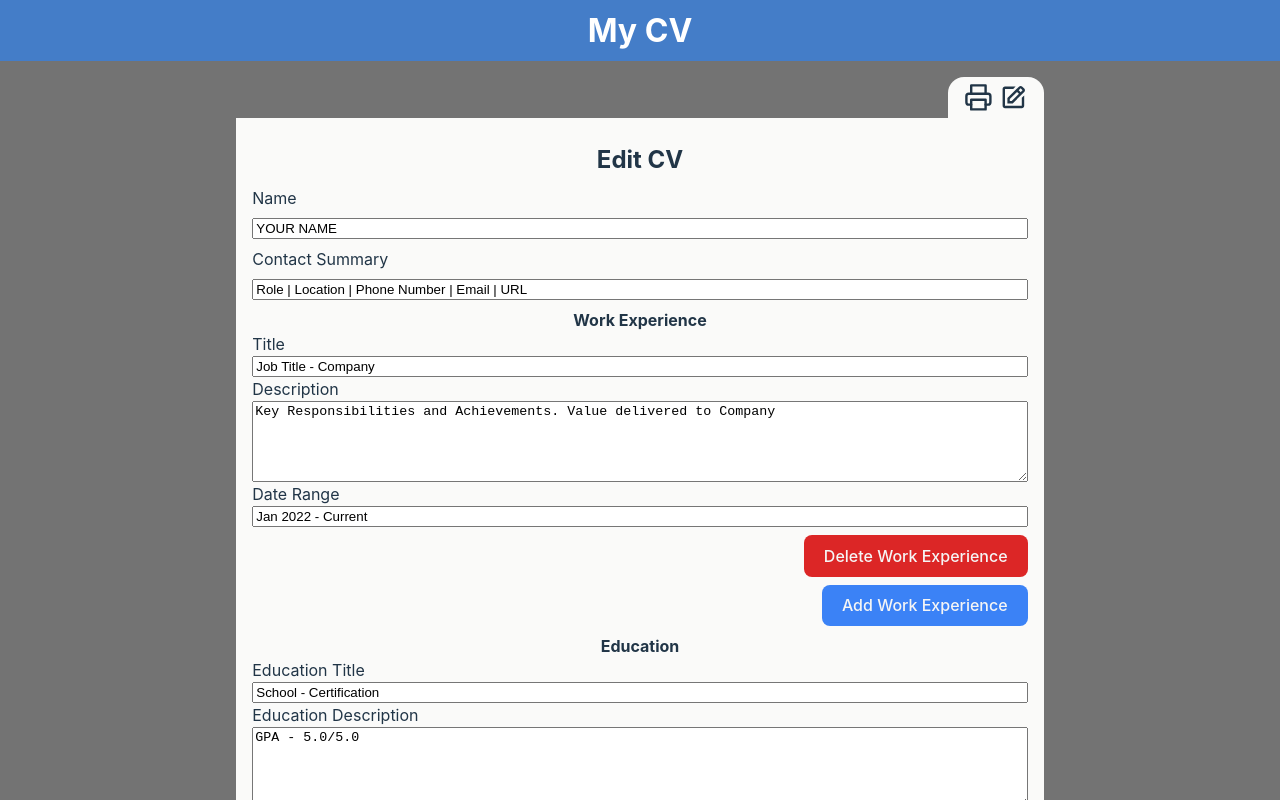
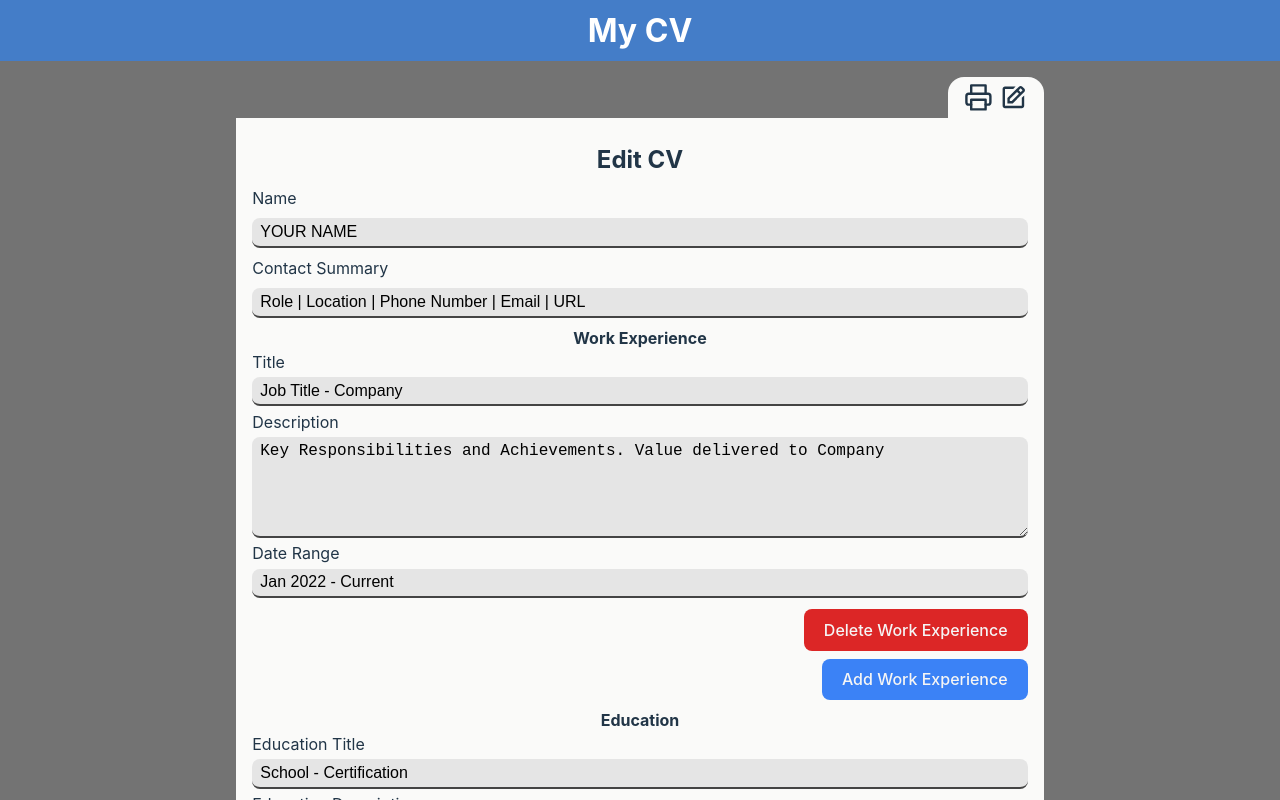
Before and after one commit to JeremyLoh/odin-project, a React (Vite) app in the folder cv/: page / in a window 1280 px wide. Both pictures are taken after a click on the icon 1013 px from the left and 97 px from the top of the page. Shown: the top 800 px of the page. Built offline with nearby package versions, Linux system fonts and the light colour scheme.

Commit message:
feat: update edit cv form style for input elements

```diff
--- a/cv/src/styles/CvEditForm.css
+++ b/cv/src/styles/CvEditForm.css
@@ -5,6 +5,16 @@
   background-color: #fafaf9;
   padding: 1rem;
   margin-bottom: 1rem;
+}
+
+input[type="text"],
+textarea {
+  padding: 0.3rem 0.5rem;
+  border: none;
+  border-bottom: 2px solid #444;
+  font-size: 1rem;
+  border-radius: 8px;
+  background-color: #e5e5e5;
 }
 
 .error {
@@ -48,6 +58,7 @@
 .achievement-card {
   display: flex;
   flex-direction: column;
+  row-gap: 0.2rem;
 }
 
 .edit-cv-work-experience-delete-btn,
```
